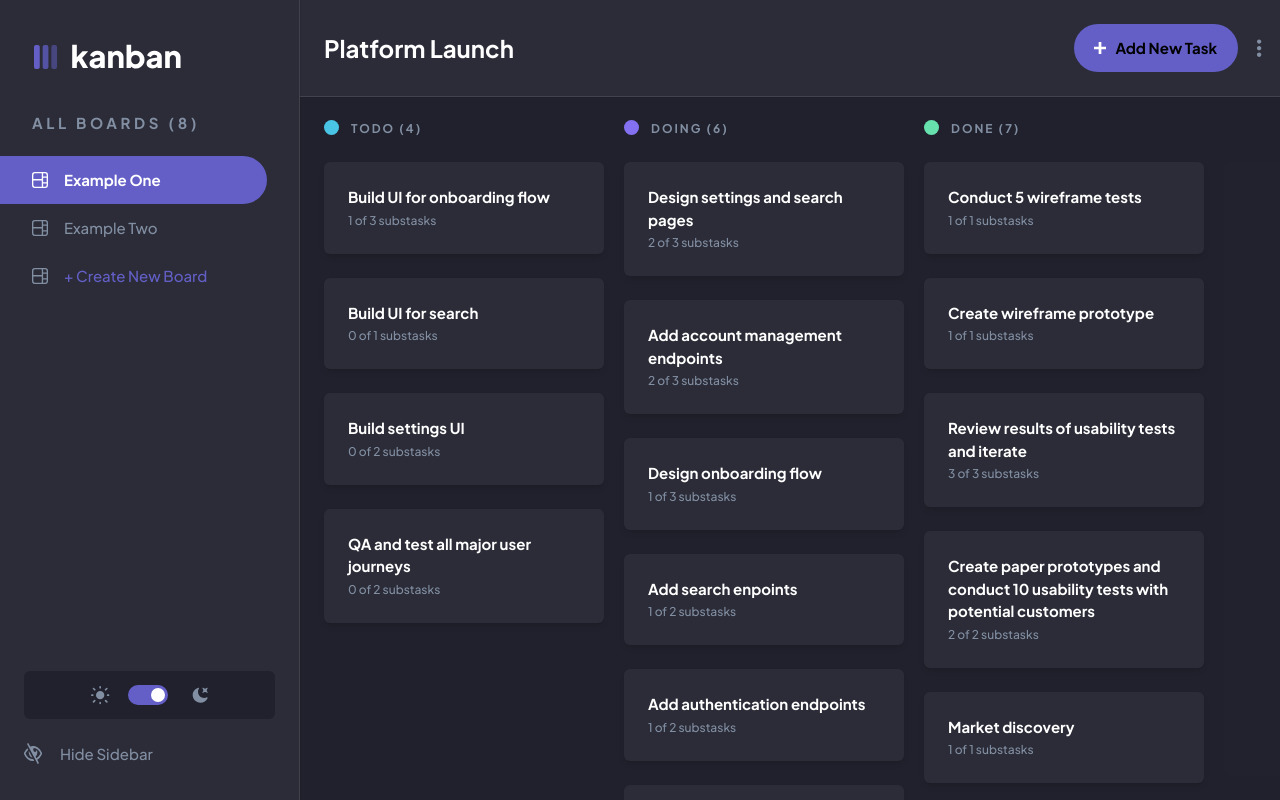
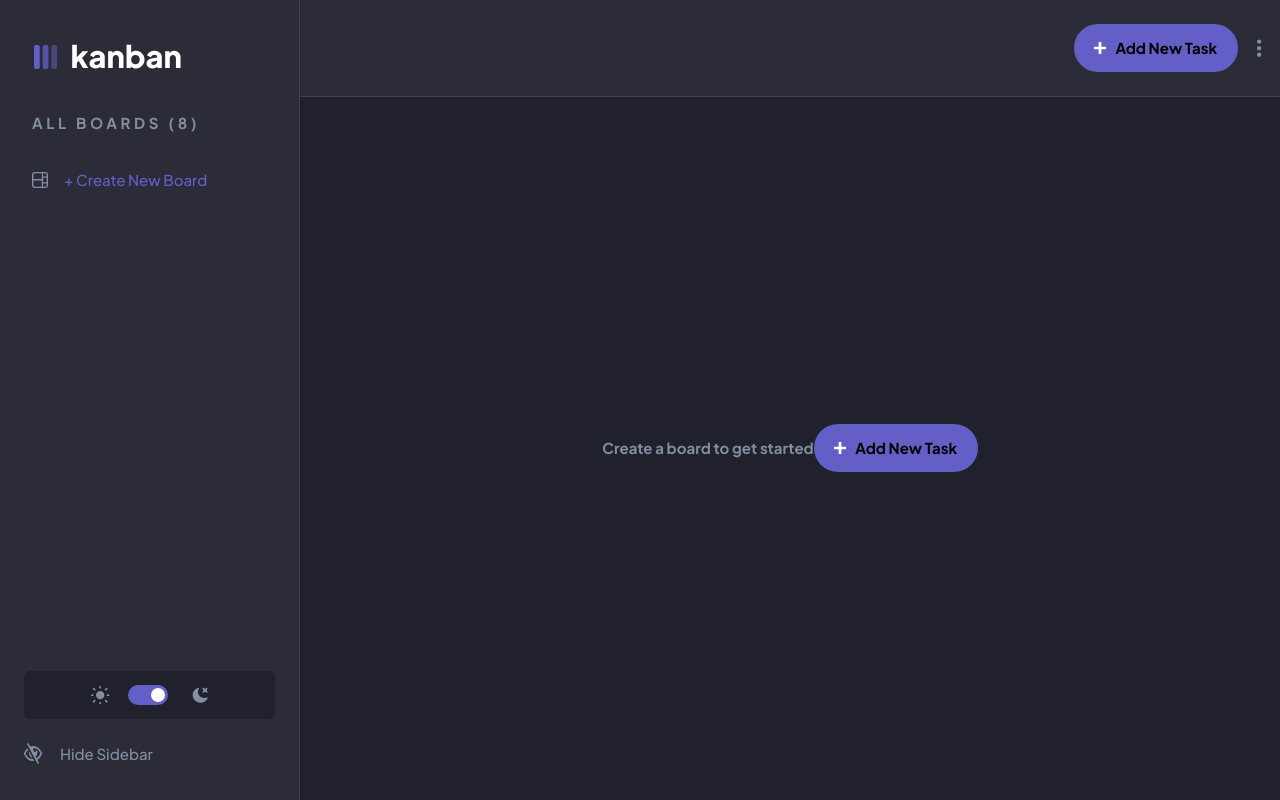
Before and after one commit to yehudz/kanban-task-manager-v2, a Next.js app: page / in a window 1280 px wide. Built offline with nearby package versions, Linux system fonts and the light colour scheme.

Commit message:
feat: Empty screen
Check for no board or no board columns
Show correct message

```diff
--- a/components/layout/BoardColumnsContainer.tsx
+++ b/components/layout/BoardColumnsContainer.tsx
@@ -1,19 +1,30 @@
+
+// Component imports
 import styles from '../../styles/layout/BoardColumnsContainer.module.scss'
 import BoardColumn from '../reusables/BoardColumn'
-//TS Props interface
 import { BoardColumnsProps } from '../../typings/interfaces'
 import EmptyBoardScreen from '../ui/EmptyBoardScreen'
 import AddNewColumnUi from '../ui/AddNewColumnUi'
+
+//TS Props interface
+import { useEffect, useState } from 'react'
 const BoardColumnsContainer = ({board}: BoardColumnsProps)=> {
+  const [emptyScreenType, setEmptyScreenType] = useState<string>()
+
+  useEffect(()=> {
+    if (!board.name && !board.columns.length) setEmptyScreenType('board')
+    if (board.name && !board.columns.length) setEmptyScreenType('columns')
+  }, [board])
+
   return(
     <div data-testid="columns-container" className={`${styles.container} h-full relative`}>
-      {!board.columns.length && <EmptyBoardScreen />}
+      {!board.columns.length && <EmptyBoardScreen type={emptyScreenType}/>}
       {board.columns.map((column)=> {
         return(
           <BoardColumn key={column.name} name={column.name} color={column.color} tasks={column.tasks}/>
         )
       })}
-      {board.columns.length && <AddNewColumnUi />}
+      {board.columns.length !== 0 && <AddNewColumnUi />}
     </div>
   )
 }
--- a/components/ui/ColumnsListMenu.tsx
+++ b/components/ui/ColumnsListMenu.tsx
@@ -6,10 +6,12 @@ import { BoardListItem } from "../../typings/common.types"
 
 const ColumnsListMenu = ()=> {
   const {setModalVisibility, setModalContentType} = useContext(appContext)
-  let boardsDummyData: BoardListItem[] = [
-    {title: 'Example One', active: true},
-    {title: 'Example Two', active: false}
-  ]
+  // let boardsDummyData: BoardListItem[] = [
+  //   {title: 'Example One', active: true},
+  //   {title: 'Example Two', active: false}
+  // ]
+
+  let boardColumns: BoardListItem[] = []
   function showAddBoardForm() {
     setModalVisibility(true)
     setModalContentType("CREATE_NEW_BOARD")
@@ -18,7 +20,7 @@ const ColumnsListMenu = ()=> {
     <div data-testid="columns-list-menu" className={`${styles.container} w-full`}>
       <div data-testid="columns-list-menu-title" className={`${styles.title} text-grey-400 font-bold`}>All Boards (8)</div>
       <div data-testid="board-list-items" className="mt-7">
-        {boardsDummyData.map((item: BoardListItem)=> {
+        {boardColumns?.map((item: BoardListItem)=> {
           return(
             <div className="flex items-center" key={item.title}>
               <SidebarMenuListItem title={item.title} active={item.active}/>
--- a/components/ui/EmptyBoardScreen.tsx
+++ b/components/ui/EmptyBoardScreen.tsx
@@ -1,6 +1,17 @@
-const EmptyBoardScreen = ()=> {
+import { EmptyBoardScreenProps } from "../../typings/interfaces"
+import AddNewTaskButton from "./AddNewTaskButton"
+
+const EmptyBoardScreen = ({type}: EmptyBoardScreenProps)=> {
   return(
-    <h1 data-testid="columns-empty-screen">Nothing to show</h1>
+    <div className="flex justify-center items-center w-full h-full bg-transparent">
+      <h3
+        data-testid="columns-empty-screen"
+        className="bg-transparent text-grey dark:text-grey-400"
+      >
+        {type === 'board' ? 'Create a board to get started' : 'This board is empty. Create a new column to get started.'}
+      </h3>
+      <AddNewTaskButton />
+    </div>
   )
 }
 
--- a/pages/index.tsx
+++ b/pages/index.tsx
@@ -24,13 +24,10 @@ import ColumnForm from '../components/reusables/ColumnForm'
 // Types imports
 import { Board, TaskItem } from '../typings/common.types'
 
-// Dummy data singleton
-import dummyData from '../data.json'
-
 const Home: NextPage = (props) => {
   const [isMobile, setIsMobile] = useState<boolean>(false)
   const [openMobileMenu, setOpenMobileMenu] = useState<boolean>(false)
-  const [exampleBoard, setExampleBoard] = useState<Board>({name: '', columns: []})
+  const [board, setBoard] = useState<Board>({name: '', columns: []})
   const [modalVisibility, setModalVisibility] = useState<boolean>(false)
   const [taskDetails, setTaskDetails] = useState<TaskItem>({title: '', description: '', status: ''})
   const [modalContentType, setModalContentType] = useState<string | null>('')
@@ -55,7 +52,7 @@ const Home: NextPage = (props) => {
                   title=""
                   description=""
                   selectedStatus={''}
-                  status={exampleBoard.columns}
+                  status={board?.columns}
                   buttonText='Create Task'
                 />
       case "TASK_DETAILS":
@@ -63,7 +60,7 @@ const Home: NextPage = (props) => {
                   title={taskDetails?.title}
                   description={taskDetails?.description}
                   selectedStatus={taskDetails?.status}
-                  status={exampleBoard.columns}
+                  status={board?.columns}
                   subtasks={taskDetails?.subtasks}
                 />
       case "CREATE_NEW_BOARD":
@@ -79,15 +76,15 @@ const Home: NextPage = (props) => {
                   title={taskDetails?.title}
                   description={taskDetails?.description}
                   selectedStatus={taskDetails?.status}
-                  status={exampleBoard.columns}
+                  status={board?.columns}
                   subtasks={taskDetails?.subtasks}
                   buttonText='Save Changes'
                 />
       case "EDIT_BOARD":
         return <BoardForm
                   formTitle='Edit Board'
-                  boardName={exampleBoard.name}
-                  boardColumns={exampleBoard.columns}
+                  boardName={board?.name}
+                  boardColumns={board?.columns}
                 />
       case "DELETE_TASK":
         return <WarningMessage
@@ -98,7 +95,7 @@ const Home: NextPage = (props) => {
       case "DELETE_BOARD":
         return <WarningMessage
                 title="Delete this board?"
-                itemName={exampleBoard.name}
+                itemName={board?.name}
                 type="board"
               />
       case "ADD_COLUMN":
@@ -109,7 +106,7 @@ const Home: NextPage = (props) => {
   }
 
   useEffect(()=> {
-    setExampleBoard(dummyData.boards[0])
+    // setExampleBoard(dummyData.boards[0])
     if (window.innerWidth < 768) setIsMobile(true)
     else setIsMobile(false)
     window.addEventListener('resize', ()=> {
@@ -149,9 +146,9 @@ const Home: NextPage = (props) => {
           </div>
           {isMobile && <MobileMenu show={openMobileMenu}/>}
             <div data-testid="right-container" className='rightContainer w-full'>
-            <TopBar boardName={exampleBoard.name}/>
+            <TopBar boardName={board.name}/>
             <Suspense fallback={<h1 className='text-grey dark:text-white'>Loading...</h1>}>
-              <BoardColumnsContainer board={exampleBoard}/>
+              <BoardColumnsContainer board={board}/>
             </Suspense>
           </div>
         </div>
--- a/typings/interfaces.ts
+++ b/typings/interfaces.ts
@@ -81,3 +81,7 @@ export interface DropdownProps {
   status: BoardColumn[]
   selectedStatus?: BoardColumn[] | string
 }
+
+export interface EmptyBoardScreenProps {
+  type: string
+}
```
